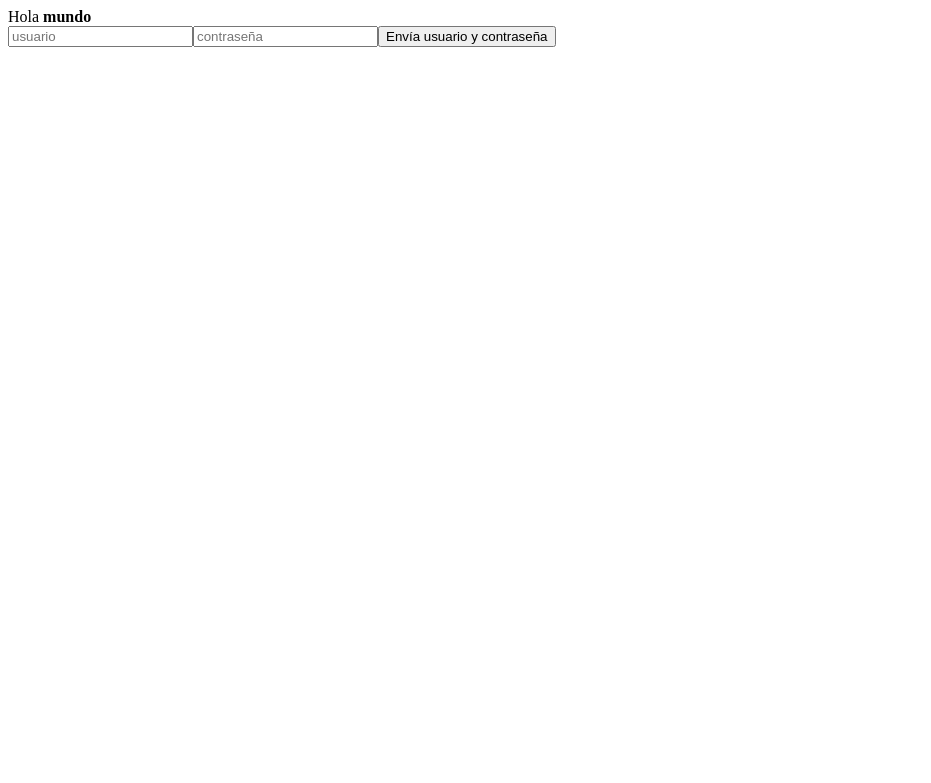
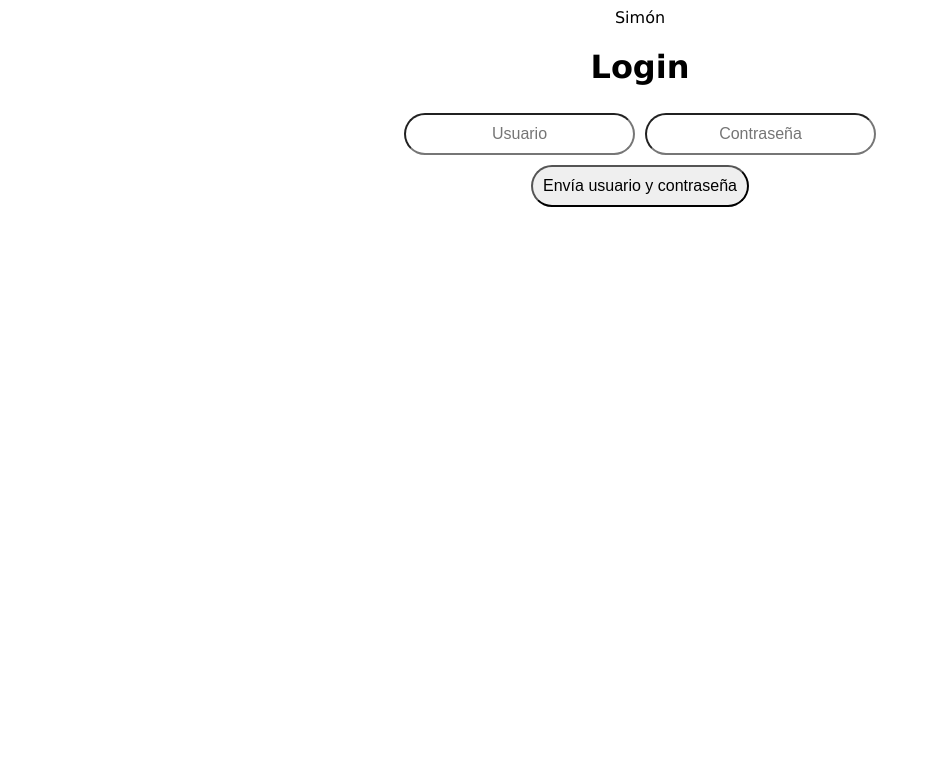
Before and after one commit to simonn22/smr_php2, a PHP site: page / in a window 1280 px wide. Shown: the top 783 px of the page, without its empty margins (0-931 px from the left). Run offline with PHP 8.4, Linux system fonts and the light colour scheme.

Commit message:
stylebasico

```diff
--- a/index.php
+++ b/index.php
@@ -1,4 +1,4 @@
-Hola <b>mundo</b>
+Simón
 
 <?php
 session_start();
@@ -10,6 +10,34 @@ ini_set('display_errors', 1);
 ini_set('display_startup_errors', 1);
 error_reporting(E_ALL);
 ?>
+<!doctype html>
+<head>
+<style>
+	b{
+		color:red;
+	}
+	h1{
+
+	}
+	body{
+		font-family: "Verdana";
+	text-align: center;
+	}
+	.formulario input,button{
+		margin: 5px;
+		border-radius: 30px;
+		padding: 10px;
+		text-align: center;
+		font-size: 16px;
+	}
+
+}
+</style>
+</head>
+<body>
+
+<h1>Login</h1>
+
 <?php
 
 if(!isset($_SESSION['id_user'])){
@@ -18,18 +46,20 @@ if(!isset($_SESSION['id_user'])){
 		$_SESSION['id_user']=1;
 	}
 
+
 	else{
-		echo '<form method="post">'
-		.'<input placeholder="usuario" name="user" type "user">'
-		.'<input placeholder="contraseña" name="passwd" type "password">'
-		.'<button>Envía usuario y contraseña</button>'
+		echo '<form method="post" class="formulario">'
+		.'<input placeholder="Usuario" name="user" type "user">'
+		.'<input placeholder="Contraseña" name="passwd" type "password">'
+		.'<div><button>Envía usuario y contraseña</button></div>'
 		.'</form>';
 }
+}
 
-}
 if(isset($_SESSION['id_user'])){
-	echo '<div><img src = "CHEMA.png">';
+	echo '<div><img src = "CHEMA.png" width=400>';
 	echo '<a href="?logout=1">Cerrar sesión</a>';
 
 }
 ?>
+</body>
```
